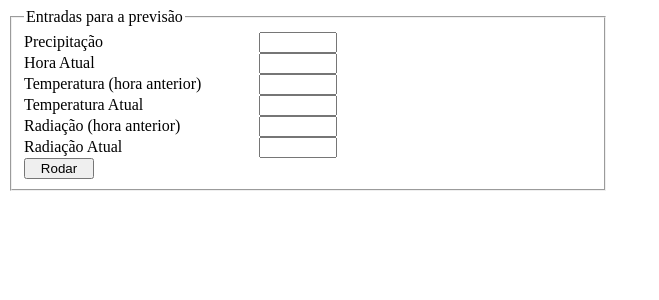
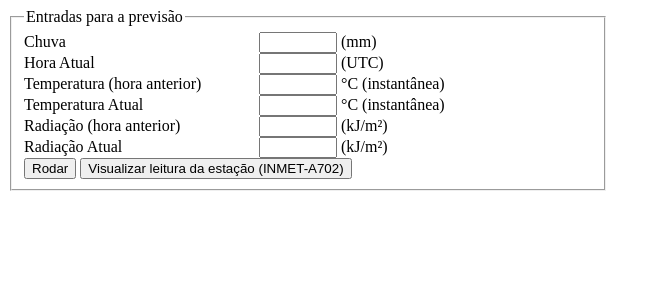
Before and after one commit to doTulio/PrevisaoDoTempoTcc, a Python web app: template PrevisaoDoTempo/templates/index.html in a window 1280 px wide. Shown: the top 300 px of the page, without its empty margins (0-659 px from the left). Run offline with Jinja, Linux system fonts and the light colour scheme; the template is opened without the code that fills it, so the values that code supplies are empty.

Commit message:
ajustes na tela

```diff
--- a/PrevisaoDoTempo/app.py
+++ b/PrevisaoDoTempo/app.py
@@ -16,5 +16,5 @@ myapp = Application(routes=routes, config=ConfigSettings)
 #if __name__ == '__main__':
 def main():
     from wsgiref.simple_server import make_server
-    server = make_server('127.0.0.1', 3333, myapp)
+    server = make_server('192.168.0.10', 3333, myapp)
     server.serve_forever()
--- a/PrevisaoDoTempo/static/index.css
+++ b/PrevisaoDoTempo/static/index.css
@@ -13,6 +13,7 @@
 
 label {
     display: block;
+    cursor: pointer;
 }
 
 form span {
@@ -20,6 +21,33 @@ form span {
     width: 235px;
 }
 
-form input {
+form input[type='text'] {
     width: 70px;
 }
+
+#leitura {
+    background-color: white;
+    display: none;
+    position: fixed;
+    bottom: 50px;
+    width: 600px;
+    height: 50%;
+    margin: auto;
+}
+
+#leitura > iframe {
+    width: 100%;
+    height: 100%;
+    display: block;
+}
+
+#leitura > #headerinmet {
+    text-align: center;
+    font-variant: small-caps;
+    background-color: azure;
+}
+
+#leitura > #headerinmet a {
+    color: black;
+    text-decoration: underline;
+}
--- a/PrevisaoDoTempo/static/index.js
+++ b/PrevisaoDoTempo/static/index.js
@@ -47,5 +47,11 @@
                data: precipitacao
            }]
         });
+        $("#visualizar").on('click', function() {
+            $("#leitura").toggle();
+        });
+        $("#leitura #fechar").on('click', function() {
+            $(this).parents("#leitura").hide();
+        });
     });
 })(jQuery);
--- a/PrevisaoDoTempo/templates/index.html
+++ b/PrevisaoDoTempo/templates/index.html
@@ -17,17 +17,25 @@
             <fieldset>
                 <legend>Entradas para a previsão</legend>
                 <div class='centraliza'>
-                    <label><span>Precipitação</span><input type='text' name='chuva' pattern='^\d+(\.\d{1,2})?$' value='{{ params.chuva }}' required/></label>
-                    <label><span>Hora Atual</span><input type='text' name='hora' pattern='\d{1,2}' value='{{ params.hora }}' required/></label>
-                    <label><span>Temperatura (hora anterior)</span><input type='text' name='tanterior' pattern='^\d+(\.\d{1,2})?$' value='{{ params.tanterior }}' required/></label>
-                    <label><span>Temperatura Atual</span><input type='text' name='tatual' pattern='^\d+(\.\d{1,2})?$' value='{{ params.tatual }}' required/></label>
-                    <label><span>Radiação (hora anterior)</span><input type='text' name='ranterior' pattern='^\d+(\.\d{1,2})?$' value='{{ params.ranterior }}' required/></label>
-                    <label><span>Radiação Atual</span><input type='text' name='ratual' pattern='^\d+(\.\d{1,2})?$' value='{{ params.ratual }}' required/></label>
+                    <label><span>Chuva</span><input type='text' name='chuva' pattern='^\d+(\.\d{1,2})?$' value='{{ params.chuva }}' required/> (mm)</label>
+                    <label><span>Hora Atual</span><input type='text' name='hora' pattern='\d{1,2}' value='{{ params.hora }}' required/> (UTC)</label>
+                    <label><span>Temperatura (hora anterior)</span><input type='text' name='tanterior' pattern='^\d+(\.\d{1,2})?$' value='{{ params.tanterior }}' required/> °C (instantânea)</label>
+                    <label><span>Temperatura Atual</span><input type='text' name='tatual' pattern='^\d+(\.\d{1,2})?$' value='{{ params.tatual }}' required/> °C (instantânea)</label>
+                    <label><span>Radiação (hora anterior)</span><input type='text' name='ranterior' pattern='^\d+(\.\d{1,2})?$' value='{{ params.ranterior }}' required/> (kJ/m²)</label>
+                    <label><span>Radiação Atual</span><input type='text' name='ratual' pattern='^\d+(\.\d{1,2})?$' value='{{ params.ratual }}' required/> (kJ/m²)</label>
                     <input type='submit' value='Rodar' />
+                    <input id='visualizar' type='button' value='Visualizar leitura da estação (INMET-A702)' />
                 </div>
             </fieldset>
         </form>
         <div id="container"></div>
 </div>
+<div id='leitura'>
+    <div id='headerinmet'>
+        <a href='http://www.inmet.gov.br'>Cortesia INMET</a>
+        <input id='fechar' type='button' value='Fechar' />
+    </div>
+    <iframe name='inmet' src="http://www.inmet.gov.br/sonabra/pg_dspDadosCodigo.php?QTcwMg=="></iframe>
+</div>
 </body>
 </html>
```
Also changed, not shown: PrevisaoDoTempo/handlers.py (+5 -5 lines).
